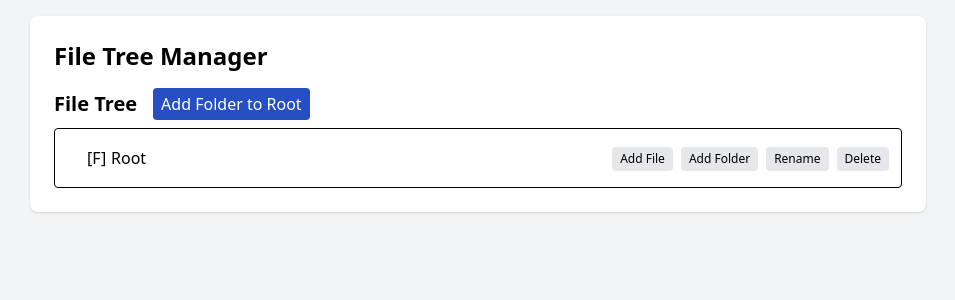
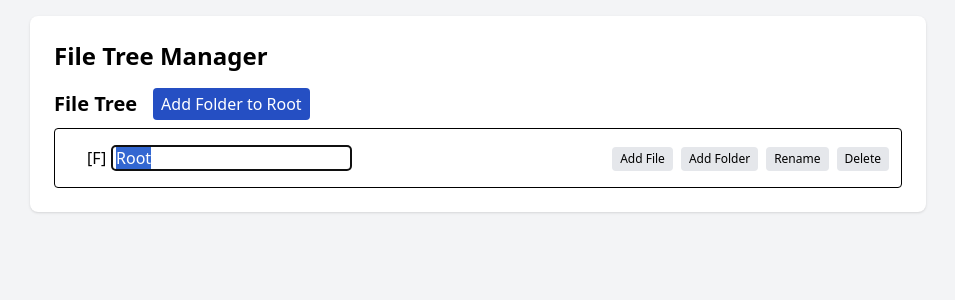
Before and after one commit to Tohid1999/file-tree, a React (Vite) app: page / in a window 1280 px wide. Both pictures are taken after a click on the button "Rename". Shown: the top 300 px of the page, without its empty margins (162-1117 px from the left). Built offline with nearby package versions, Linux system fonts and the light colour scheme.

Commit message:
feat: inline rename for folders

```diff
--- /dev/null
+++ b/src/components/InlineEditInput.tsx
@@ -0,0 +1,42 @@
+import { useEffect, useRef } from 'react';
+
+interface InlineEditInputProps {
+  value: string;
+  onSave: (value: string) => void;
+  onCancel: () => void;
+}
+
+const InlineEditInput = ({ value, onSave, onCancel }: InlineEditInputProps) => {
+  const inputRef = useRef<HTMLInputElement>(null);
+
+  useEffect(() => {
+    inputRef.current?.focus();
+    inputRef.current?.select();
+  }, []);
+
+  const handleKeyDown = (e: React.KeyboardEvent<HTMLInputElement>) => {
+    if (e.key === 'Enter') {
+      onSave(e.currentTarget.value);
+    }
+    if (e.key === 'Escape') {
+      onCancel();
+    }
+  };
+
+  const handleBlur = () => {
+    onCancel();
+  };
+
+  return (
+    <input
+      ref={inputRef}
+      type="text"
+      defaultValue={value}
+      onKeyDown={handleKeyDown}
+      onBlur={handleBlur}
+      className="border px-1 rounded"
+    />
+  );
+};
+
+export default InlineEditInput;
--- a/src/components/NodeRow.tsx
+++ b/src/components/NodeRow.tsx
@@ -1,8 +1,10 @@
 import { useDispatch, useSelector } from 'react-redux';
 
-import { addFile } from '@store/fsSlice';
+import InlineEditInput from '@components/InlineEditInput';
+import { addFile, renameNode } from '@store/fsSlice';
 import type { RootState } from '@store/store';
 import type { NodeID } from '@store/types';
+import { startRename, stopRename } from '@store/uiSlice';
 
 interface NodeRowProps {
   nodeId: NodeID;
@@ -11,6 +13,7 @@ interface NodeRowProps {
 const NodeRow = ({ nodeId }: NodeRowProps) => {
   const dispatch = useDispatch();
   const node = useSelector((state: RootState) => state.fs.nodes[nodeId]);
+  const isRenaming = useSelector((state: RootState) => state.ui.renameEditingId === nodeId);
 
   const handleAddFile = () => {
     const fileName = prompt('Enter file name (e.g., notes.txt):');
@@ -23,6 +26,19 @@ const NodeRow = ({ nodeId }: NodeRowProps) => {
     dispatch(addFile({ parentId: nodeId, name, ext }));
   };
 
+  const handleStartRename = () => {
+    dispatch(startRename(nodeId));
+  };
+
+  const handleRenameSave = (newName: string) => {
+    dispatch(renameNode({ nodeId, newName }));
+    dispatch(stopRename());
+  };
+
+  const handleRenameCancel = () => {
+    dispatch(stopRename());
+  };
+
   if (!node) {
     return null;
   }
@@ -33,10 +49,18 @@ const NodeRow = ({ nodeId }: NodeRowProps) => {
     <div className="ml-5 my-1">
       <div className="flex items-center p-1 rounded hover:bg-gray-100">
         <span className="w-6">{node.type === 'folder' ? '[F]' : '[f]'}</span>
-        <span>
-          {node.name}
-          {node.type === 'file' && <span className="text-gray-500">{node.ext}</span>}
-        </span>
+        {isRenaming ? (
+          <InlineEditInput
+            value={node.name}
+            onSave={handleRenameSave}
+            onCancel={handleRenameCancel}
+          />
+        ) : (
+          <span>
+            {node.name}
+            {node.type === 'file' && <span className="text-gray-500">{node.ext}</span>}
+          </span>
+        )}
         <div className="ml-auto">
           {node.type === 'folder' && (
             <button type="button" onClick={handleAddFile} className={buttonStyles}>
@@ -48,7 +72,7 @@ const NodeRow = ({ nodeId }: NodeRowProps) => {
               Add Folder
             </button>
           )}
-          <button type="button" className={buttonStyles}>
+          <button type="button" onClick={handleStartRename} className={buttonStyles}>
             Rename
           </button>
           <button type="button" className={buttonStyles}>
--- a/src/store/fsSlice.ts
+++ b/src/store/fsSlice.ts
@@ -55,6 +55,21 @@ const fsSlice = createSlice({
       parent.children.push(newFolderId);
       parent.updatedAt = Date.now();
     },
+    renameNode: (state, action: PayloadAction<{ nodeId: NodeID; newName: string }>) => {
+      const { nodeId, newName } = action.payload;
+      const trimmedName = newName.trim();
+
+      if (!trimmedName) {
+        console.error('Name cannot be empty.');
+        return;
+      }
+
+      const node = state.nodes[nodeId];
+      if (node) {
+        node.name = trimmedName;
+        node.updatedAt = Date.now();
+      }
+    },
     addFile: (state, action: PayloadAction<{ parentId: NodeID; name: string; ext: string }>) => {
       const { parentId, name, ext } = action.payload;
       const trimmedName = name.trim();
@@ -87,5 +102,5 @@ const fsSlice = createSlice({
   },
 });
 
-export const { addFolder, addFile } = fsSlice.actions;
+export const { addFolder, addFile, renameNode } = fsSlice.actions;
 export default fsSlice.reducer;
--- a/src/store/uiSlice.ts
+++ b/src/store/uiSlice.ts
@@ -1,4 +1,6 @@
+import type { PayloadAction } from '@reduxjs/toolkit';
 import { createSlice } from '@reduxjs/toolkit';
+import type { NodeID } from '@store/types';
 
 import type { UIState } from './types';
 
@@ -11,7 +13,15 @@ const initialState: UIState = {
 const uiSlice = createSlice({
   name: 'ui',
   initialState,
-  reducers: {},
+  reducers: {
+    startRename: (state, action: PayloadAction<NodeID>) => {
+      state.renameEditingId = action.payload;
+    },
+    stopRename: (state) => {
+      state.renameEditingId = null;
+    },
+  },
 });
 
+export const { startRename, stopRename } = uiSlice.actions;
 export default uiSlice.reducer;
```
